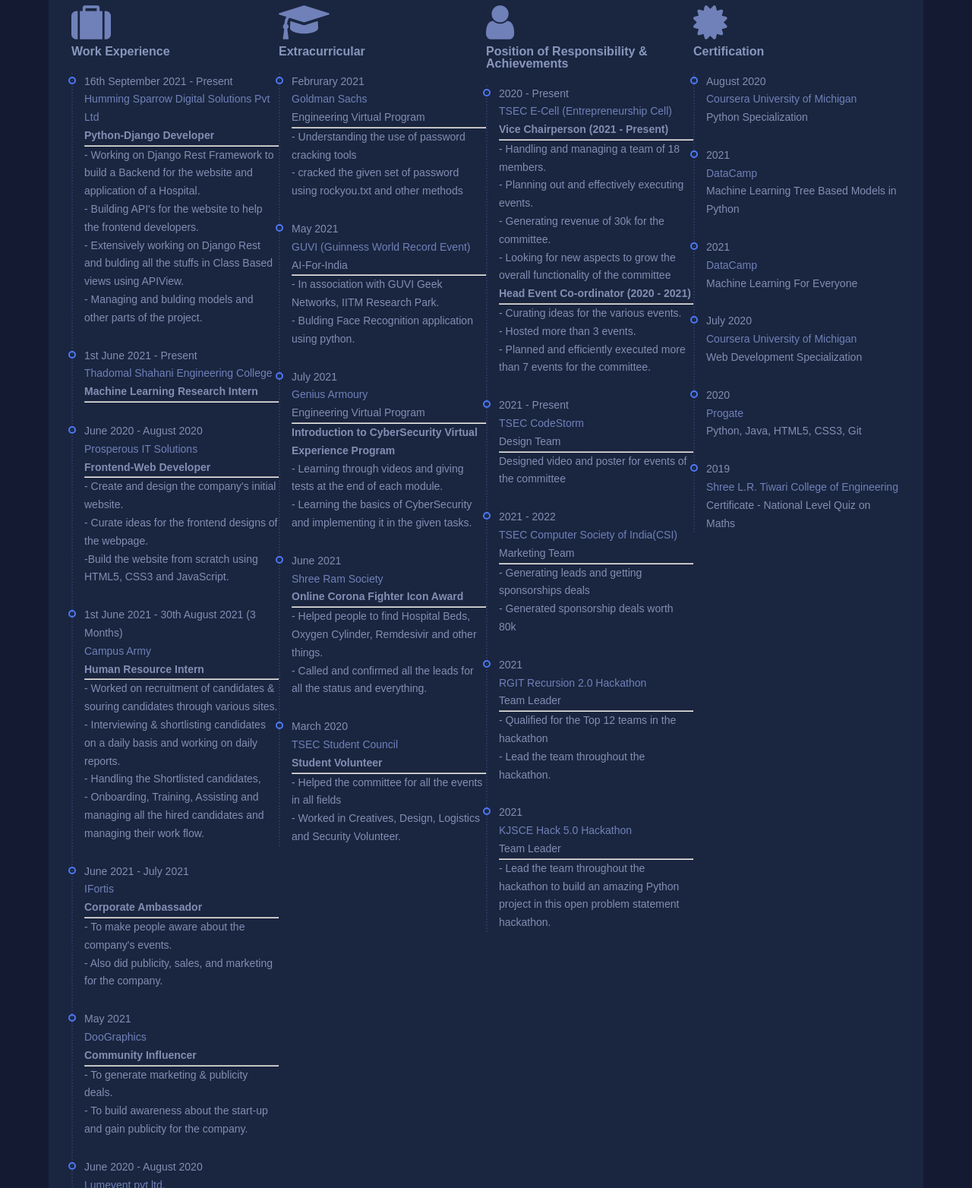
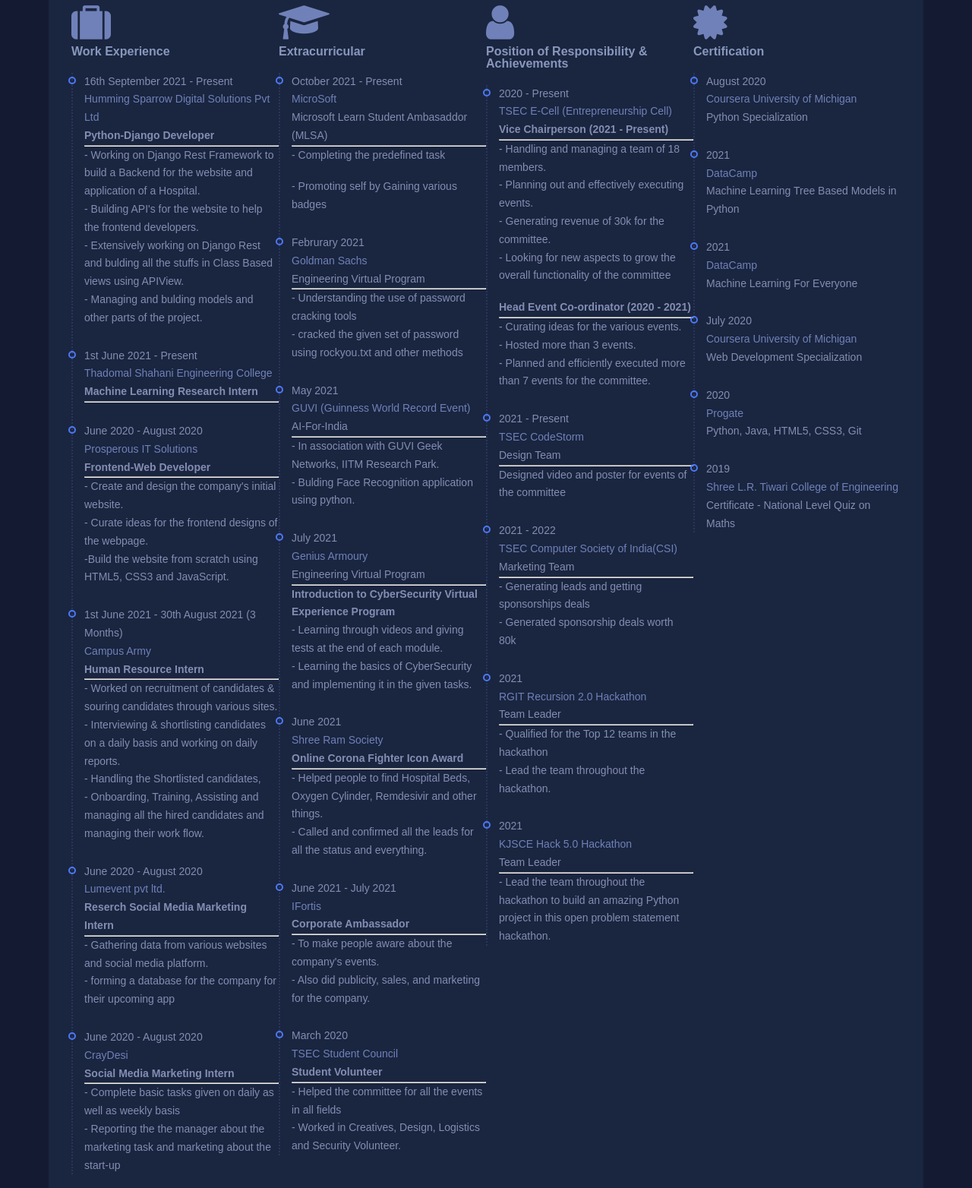
Before and after one commit to DishantIsrani/Dishant-Portfolio, a plain HTML site: page index.html in a window 1280 px wide. Shown: the part 1236-2800 px from the top of the page at 76% size. Drawn offline with nearby package versions, Linux system fonts and the light colour scheme; animation ran at ten frames a second.

Commit message:
Updating

```diff
--- a/index.html
+++ b/index.html
@@ -102,6 +102,10 @@
                     <p>
                         <span>Nationality</span>
                         <span>Indian</span>
+                    </p>
+                    <p>
+                        <span>College</span>
+                        <span>Thadomal Shahani Engineering College</span>
                     </p>
                     <p>
                         <span>Interest</span>
@@ -243,20 +247,13 @@
                                     Assisting and managing all the hired candidates and managing their work flow.
                                 </p>
                             </div>
-                            <div class="item">
-                                <p>June 2021 - July 2021</p>
-                                <p class="center">IFortis</p>
-                                <p><strong>Corporate Ambassador</strong></p> <hr/>
-                                <p>- To make people aware about the company's events. <br /> - Also did publicity,
-                                    sales, and marketing for the company.</p>
-                            </div>
-                            <div class="item">
+                            <!-- <div class="item">
                                 <p>May 2021</p>
                                 <p class="center">DooGraphics</p>
                                 <p><strong>Community Influencer</strong></p> <hr/>
                                 <p>- To generate marketing & publicity deals. <br /> - To build awareness about the
                                     start-up and gain publicity for the company.</p>
-                            </div>
+                            </div> -->
                             <div class="item">
                                 <p>June 2020 - August 2020</p>
                                 <p class="center">Lumevent pvt ltd.</p>
@@ -281,6 +278,12 @@
                             <h5>Extracurricular</h5>
                         </div>
                         <div class="timeline_wrapper">
+                            <div class="item">
+                                <p>October 2021 - Present</p>
+                                <p class="center">MicroSoft</p>
+                                <p>Microsoft Learn Student Ambasaddor (MLSA)</p> <hr/>
+                                <p>- Completing the predefined task</p> <br /> <p>- Promoting self by Gaining various badges</p>
+                            </div>
                             <div class="item">
                                 <p>Februrary 2021</p>
                                 <p class="center">Goldman Sachs</p>
@@ -312,6 +315,13 @@
                                 </p>
                             </div>
                             <div class="item">
+                                <p>June 2021 - July 2021</p>
+                                <p class="center">IFortis</p>
+                                <p><strong>Corporate Ambassador</strong></p> <hr/>
+                                <p>- To make people aware about the company's events. <br /> - Also did publicity,
+                                    sales, and marketing for the company.</p>
+                            </div>
+                            <div class="item">
                                 <p>March 2020</p>
                                 <p class="center">TSEC Student Council</p>
                                 <p><strong>Student Volunteer</strong></p> <hr/>
@@ -334,7 +344,7 @@
                                 <p class="center">TSEC E-Cell (Entrepreneurship Cell)</p>
                                 <p> <strong>Vice Chairperson (2021 - Present)</strong> </p> <hr/>
                                 <p>- Handling and managing a team of 18 members. <br /> - Planning out and effectively
-                                    executing events.<br /> - Generating revenue of 30k for the committee. <br /> - Looking for new aspects to grow the overall functionality of the committee </p>
+                                    executing events.<br /> - Generating revenue of 30k for the committee. <br /> - Looking for new aspects to grow the overall functionality of the committee </p> <br/>
                                 <p> <strong>Head Event Co-ordinator (2020 - 2021) </strong></p> <hr/>
                                 <p>- Curating ideas for the various events. <br /> - Hosted more than 3 events.<br /> -
                                     Planned and efficiently executed more than 7 events for the committee.</p>
```
